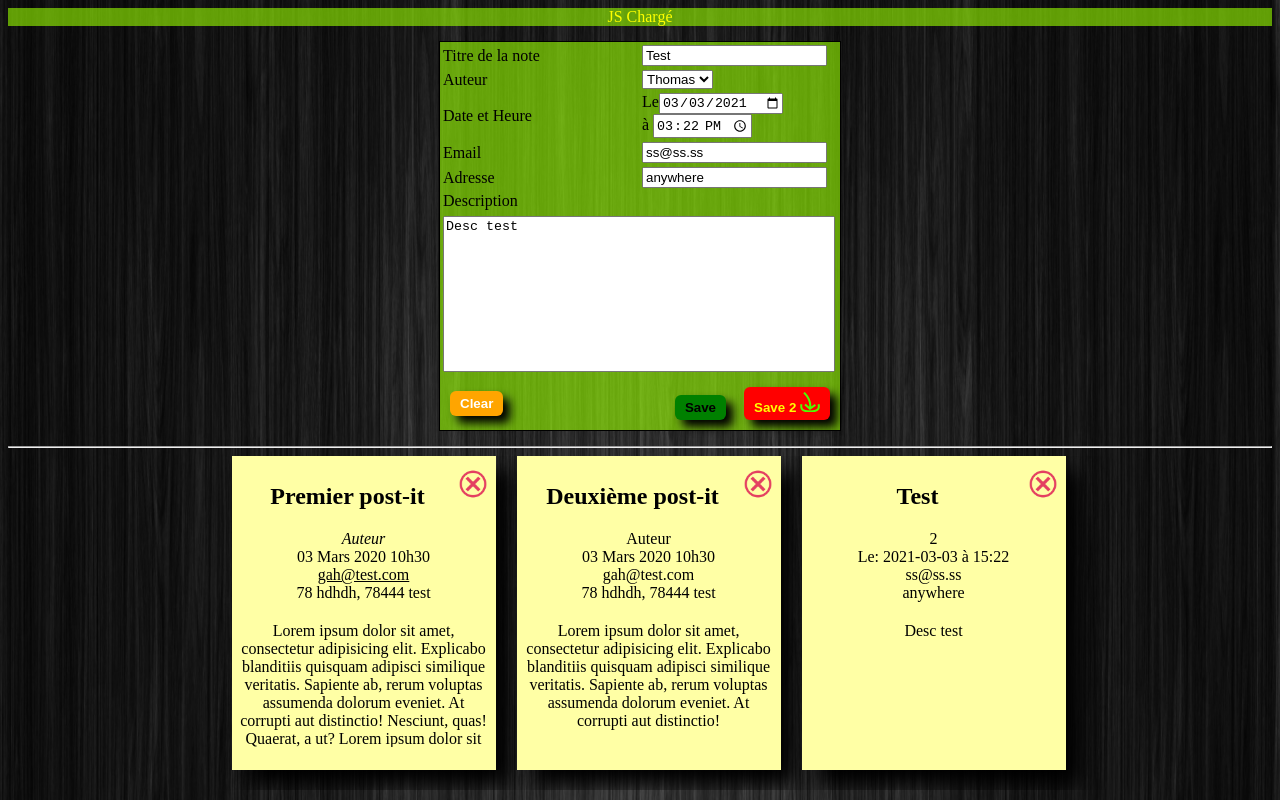
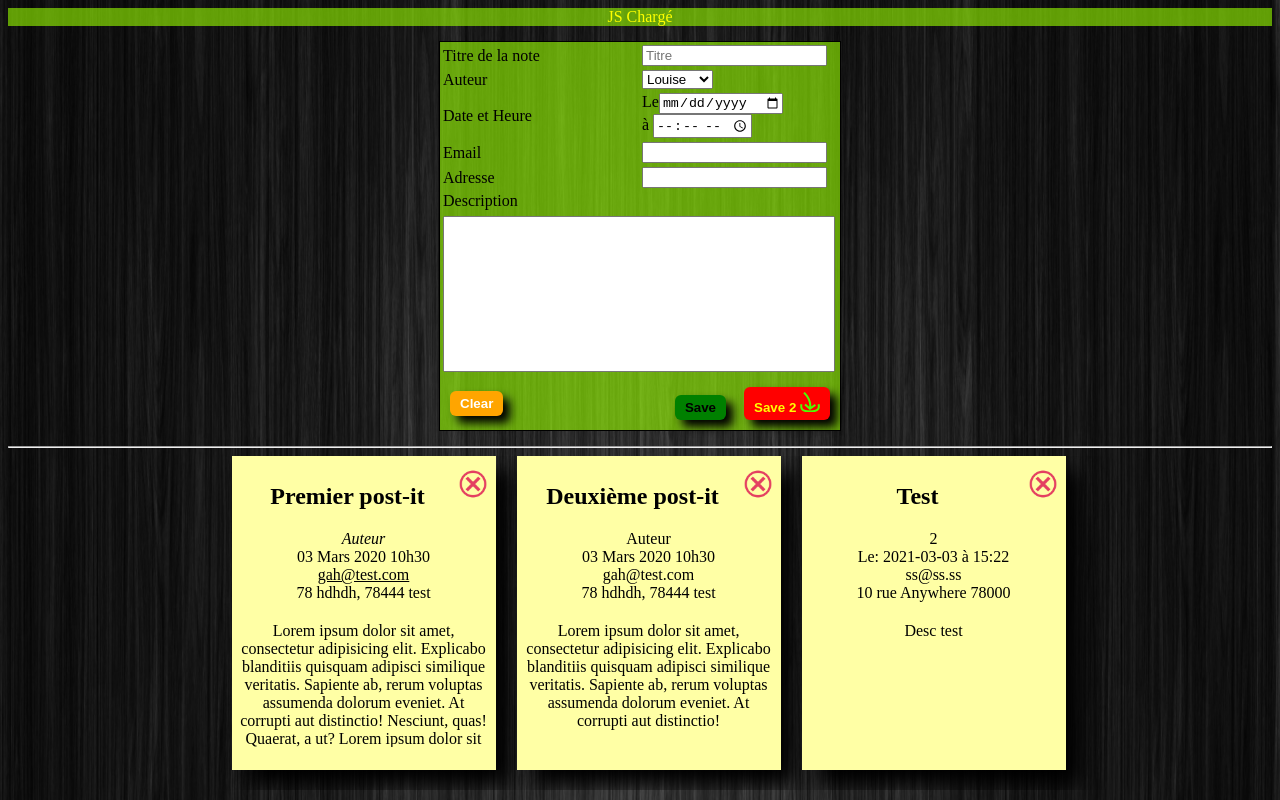
Before and after one commit to sebfigaro/2021_03_02_DHL_S, a website: page index.html in a window 1280 px wide. Both pictures are taken after a click on the input "Save". Drawn offline with Linux system fonts and the light colour scheme.

Commit message:
Ajout de la verification du formulaire + Supression des guillemets

```diff
--- a/index.html
+++ b/index.html
@@ -19,7 +19,7 @@
                 <table>
                     <tr>
                         <td><label for="form-titre">Titre de la note</label></td>
-                        <td><input type="text" name="form-titre" id="form-titre"></td>
+                        <td><input type="text" name="form-titre" id="form-titre" pattern="[A-Za-zÀ-Ýà-ý-]{1,}" placeholder="Titre"></td>
                     </tr>
                     <tr>
                         <td><label for="form-auteur">Auteur</label></td>
@@ -43,7 +43,7 @@
                     </tr>
                     <tr>
                         <td><label for="form-adresse">Adresse</label></td>
-                        <td><input type="text" name="form-adresse" id="form-adresse"></td>
+                        <td><input type="text" name="form-adresse" id="form-adresse" pattern="\d+ (rue|voie|chemin) \w+ \d{5}"></td>
                     </tr>
                     <tr>
                         <td colspan="2">
--- a/js/index.js
+++ b/js/index.js
@@ -1,74 +1,91 @@
 function jsLoaded() {
     // chargement dans une variable de la balise <div id="jsLoaded">...</div>
-    var jsloaded=document.querySelector("#jsLoaded");
+    var jsloaded = document.querySelector('#jsLoaded');
 
     // Mise à jour du fond en vert
-    jsloaded.style.backgroundColor="rgba(153, 255, 0, 0.6)";
+    jsloaded.style.backgroundColor = 'rgba(153, 255, 0, 0.6)';
 
     // Mise à jour du texte affiché
-    jsloaded.innerText="JS Chargé";
+    jsloaded.innerText = 'JS Chargé';
 
-    console.log("Chargemnt du JS terminé")
+    console.log('Chargemnt du JS terminé')
 }
 
-
+/**
+ * Method test pour remplir automatiquement le formulaire
+ */
 function remplirFormulaire() {
-    var form = document.forms["mon-form"]
-    if (form["form-titre"].value == "") {
-        form["form-titre"].value = "Test";
-        form["form-auteur"].value = 2;
-        form["form-date"].value = "2021-03-03";
-        form["form-time"].value = "15:22";
-        form["form-email"].value = "ss@ss.ss";
-        form["form-adresse"].value = "anywhere";
-        form["form-description"].value = "Desc test";
-        console.log("Remplissage de texte de test terminé");
+    var form = document.forms['mon-form']
+    if (form['form-titre'].value == '') {
+        form['form-titre'].value = 'Test';
+        form['form-auteur'].value = 2;
+        form['form-date'].value = '2021-03-03';
+        form['form-time'].value = '15:22';
+        form['form-email'].value = 'ss@ss.ss';
+        form['form-adresse'].value = '10 rue Anywhere 78000';
+        form['form-description'].value = 'Desc test';
+        console.log('Remplissage de texte de test terminé');
     }
     else {
-        console.log("Auteur rempli, pas de remplissage automatique!");
+        console.log('Auteur rempli, pas de remplissage automatique!');
     }
 }
 
 function logFormulaire() {
-    var form = document.forms["mon-form"]
-    console.log("Titre :", form["form-titre"].value);
-    console.log("Auteur :", form["form-auteur"].value);
-    console.log("Date :", form["form-date"].value);
-    console.log("Heure :", form["form-time"].value);
-    console.log("Email :", form["form-email"].value);
-    console.log("Adresse :", form["form-adresse"].value);
-    console.log("Description :", form["form-description"].value);
+    var form = document.forms['mon-form']
+    console.log('Titre :', form['form-titre'].value);
+    console.log('Auteur :', form['form-auteur'].value);
+    console.log('Date :', form['form-date'].value);
+    console.log('Heure :', form['form-time'].value);
+    console.log('Email :', form['form-email'].value);
+    console.log('Adresse :', form['form-adresse'].value);
+    console.log('Description :', form['form-description'].value);
 }
 
+/**
+ * @return Un tableau avec le contenu du formulaire
+ */
 function getFormulaire() {
-    var form = document.forms["mon-form"]
-    var unPostIt={
-        titre:form["form-titre"].value,
-        auteur:form["form-auteur"].value,
-        date:form["form-date"].value,
-        heure:form["form-time"].value,
-        email:form["form-email"].value,
-        adresse:form["form-adresse"].value,
-        description:form["form-description"].value
+    var form = document.forms['mon-form']
+    var unPostIt = {
+        titre: form['form-titre'].value,
+        auteur: form['form-auteur'].value,
+        date: form['form-date'].value,
+        heure: form['form-time'].value,
+        email: form['form-email'].value,
+        adresse: form['form-adresse'].value,
+        description: form['form-description'].value
     }
     console.log(unPostIt)
     return unPostIt
 }
 
-setTimeout(jsLoaded, 3210)
-setTimeout(remplirFormulaire, 5000)
-setTimeout(logFormulaire, 6000)
-setTimeout(getFormulaire, 7000)
+/**
+ * @return False quand au moins une des entrées et vide
+ */
+function isFormFullFill() {
+    var allInputFilled = true
+    for (var element of document.forms['mon-form']) {
+        if (element.localName !== 'button' && element.value === '') {
+            element.style.backgroundColor = 'red';
+            allInputFilled = false;
+        } else if (element.classList.contains("btn") != true) {
+            element.style.backgroundColor = '';
+        }
+    }
+
+    return allInputFilled
+}
 
 function makePostIt(postitValues) {
     // Duplication du premier post it pour créer un nouveau
-    var postitNode=document.querySelector('.post-it').cloneNode(true);
-    postitNode.querySelector('.post-it-titre').innerText=postitValues.titre
-    postitNode.querySelector('.post-it-auteur').innerText=postitValues.auteur
-    postitNode.querySelector('.post-it-date').innerText='Le: ' + postitValues.date + ' à '+postitValues.heure
-    postitNode.querySelector('.post-it-mail').innerText=postitValues.email
-    postitNode.querySelector('.post-it-adresse').innerText=postitValues.adresse
-    postitNode.querySelector('.post-it-description').innerText=postitValues.description
+    var postitNode = document.querySelector('.post-it').cloneNode(true);
+    postitNode.querySelector('.post-it-titre').innerText = postitValues.titre
+    postitNode.querySelector('.post-it-auteur').innerText = postitValues.auteur
+    postitNode.querySelector('.post-it-date').innerText = 'Le: ' + postitValues.date + ' à ' + postitValues.heure
+    postitNode.querySelector('.post-it-mail').innerText = postitValues.email
+    postitNode.querySelector('.post-it-adresse').innerText = postitValues.adresse
+    postitNode.querySelector('.post-it-description').innerText = postitValues.description
     return postitNode
 }
 
@@ -76,9 +93,20 @@
     evt.preventDefault();
     console.log(evt);
     logFormulaire();
-    newpostit = makePostIt(getFormulaire());
-    document.querySelector("#post-it-liste").append(newpostit)
-    console.log("Ajout du nouveau post it terminé");
+    if (isFormFullFill() === true) {
+        newpostit = makePostIt(getFormulaire());
+        document.querySelector('#post-it-liste').append(newpostit)
+        console.log('Ajout du nouveau post it terminé');
+        evt.target.reset();
+        console.log('Ajout du nouveau post it terminé');
+    }
 }
 
-document.forms["mon-form"].addEventListener('submit', onformsubmit)
+document.forms['mon-form'].addEventListener('submit', onformsubmit)
+
+/** --- Automatic test call --- */
+setTimeout(jsLoaded, 3210)
+setTimeout(remplirFormulaire, 5000)
+setTimeout(logFormulaire, 6000)
+setTimeout(getFormulaire, 7000)
+/** --------------------------- */
```
